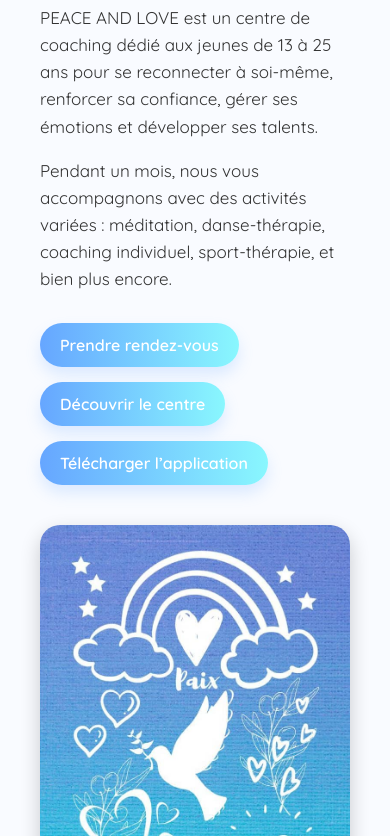
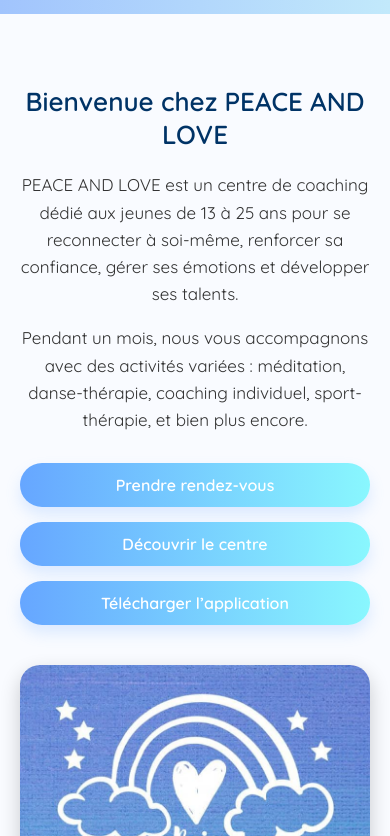
Before and after one commit to Ibrah2278/peace-love, a plain HTML site: page index.html in a window 390 px wide. Shown: the part 470-1306 px from the top of the page. Drawn offline with Linux system fonts and the light colour scheme.

Commit message:
correction et affichage responsive

```diff
--- a/index.html
+++ b/index.html
@@ -2,15 +2,23 @@
 <html lang="fr">
 <head>
   <meta charset="UTF-8">
+  <meta name="viewport" content="width=device-width, initial-scale=1.0">
   <title>Accueil - PEACE AND LOVE</title>
   <link href="https://fonts.googleapis.com/css2?family=Quicksand:wght@400;600&display=swap" rel="stylesheet">
   <style>
+    * {
+      box-sizing: border-box;
+    }
+
     body {
       font-family: 'Quicksand', sans-serif;
       margin: 0;
       padding: 0;
       background: linear-gradient(to bottom right, #e6f0ff, #ffffff);
       color: #003366;
+      display: flex;
+      flex-direction: column;
+      min-height: 100vh;
     }
 
     header {
@@ -52,10 +60,10 @@
     nav a {
       color: #003366;
       text-decoration: none;
-      margin: 0 20px;
+      margin: 0 15px;
       font-weight: 600;
       font-size: 16px;
-      transition: color 0.3s ease;
+      display: inline-block;
     }
 
     nav a:hover {
@@ -64,8 +72,9 @@
     }
 
     .hero {
-      padding: 60px 40px;
+      padding: 50px 20px;
       background-color: #f9fbff;
+      flex: 1;
     }
 
     .hero-content {
@@ -85,8 +94,7 @@
     }
 
     .hero-text h1 {
-      font-size: 36px;
-      color: #003366;
+      font-size: 32px;
       margin-bottom: 20px;
     }
 
@@ -94,21 +102,6 @@
       font-size: 17px;
       line-height: 1.6;
       color: #333;
-    }
-
-    .hero-image {
-      flex: 1;
-      min-width: 250px;
-      max-width: 400px;
-      text-align: center;
-    }
-
-    .hero-image img {
-      width: 100%;
-      max-width: 350px;
-      border-radius: 20px;
-      box-shadow: 0 8px 20px rgba(0, 0, 0, 0.2);
-      object-fit: cover;
     }
 
     .buttons {
@@ -134,14 +127,63 @@
       box-shadow: 0 10px 20px rgba(102, 166, 255, 0.3);
     }
 
+    .hero-image {
+      flex: 1;
+      min-width: 250px;
+      max-width: 400px;
+      text-align: center;
+    }
+
+    .hero-image img {
+      width: 100%;
+      max-width: 350px;
+      border-radius: 20px;
+      box-shadow: 0 8px 20px rgba(0, 0, 0, 0.2);
+      object-fit: cover;
+    }
+
     footer {
       background: linear-gradient(to right, #66a6ff, #89f7fe);
       color: white;
       text-align: center;
       padding: 20px;
-      margin-top: 60px;
       font-size: 14px;
-      letter-spacing: 0.5px;
+      margin-top: auto;
+    }
+
+    /* RESPONSIVE */
+    @media (max-width: 768px) {
+      .hero-content {
+        flex-direction: column;
+        align-items: center;
+        text-align: center;
+      }
+
+      .logo-circle {
+        position: static;
+        margin: auto;
+        margin-bottom: 10px;
+      }
+
+      nav a {
+        display: block;
+        margin: 10px 0;
+      }
+    }
+
+    @media (max-width: 480px) {
+      .hero-text h1 {
+        font-size: 26px;
+      }
+
+      .buttons {
+        justify-content: center;
+      }
+
+      .buttons a {
+        width: 100%;
+        text-align: center;
+      }
     }
   </style>
 </head>
```
